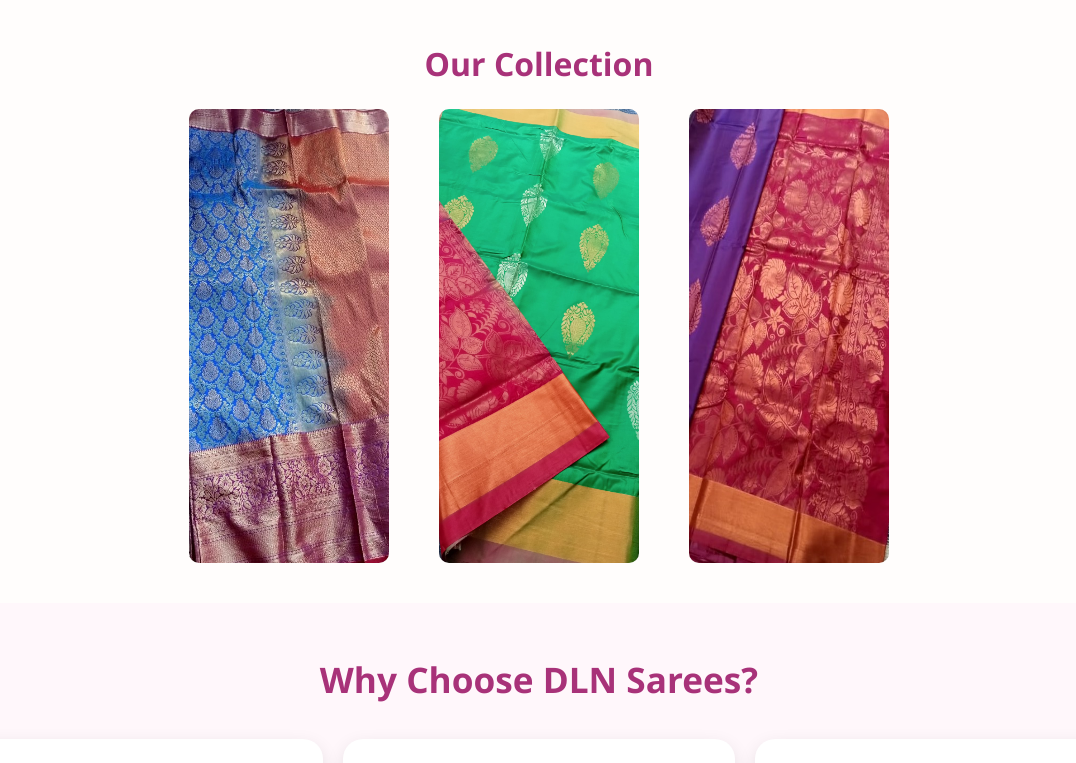
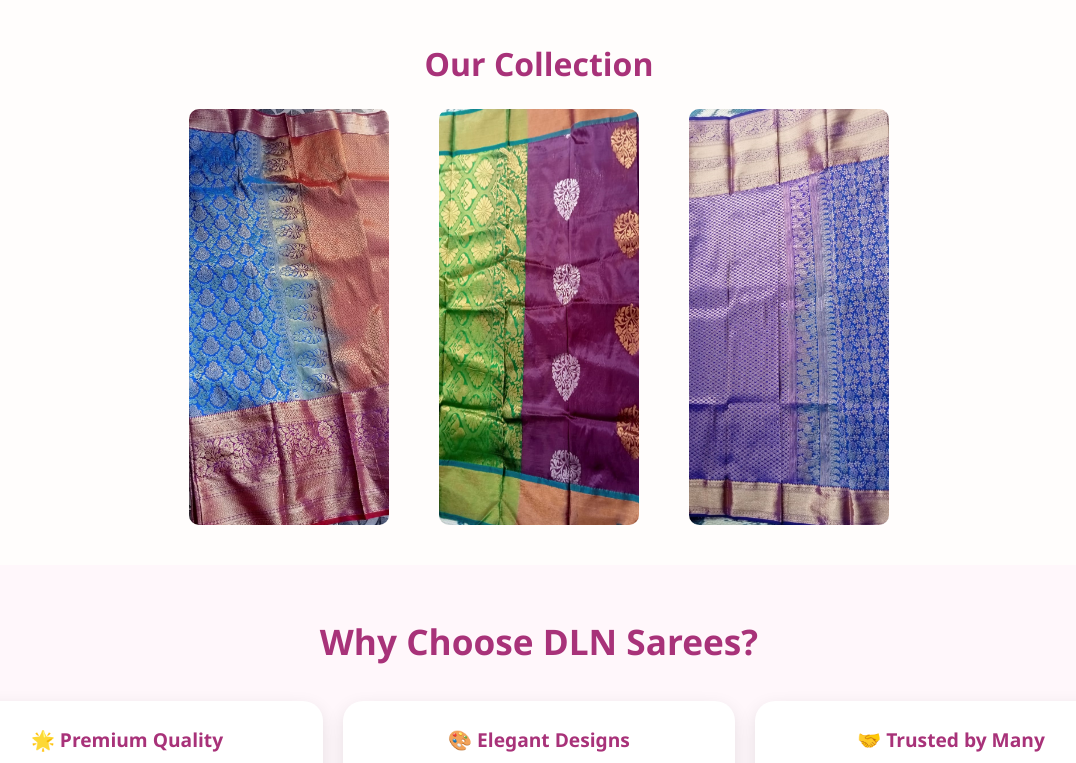
Before and after one commit to channa620/dln, a plain HTML site: page index.html in a window 1280 px wide. Shown: the part 682-1445 px from the top of the page, without its empty margins (101-1177 px from the left). Drawn offline with Linux system fonts and the light colour scheme.

Commit message:
Update index.html

```diff
--- a/index.html
+++ b/index.html
@@ -311,9 +311,9 @@
   <section class="collection">
   <h2>Our Collection</h2>
   <div class="collection-grid">
-    <img src="images/6.jpeg" alt="Saree 1" class="clickable-img">
-    <img src="images/3.jpeg" alt="Saree 2" class="clickable-img">
-    <img src="images/2.jpeg" alt="Saree 3" class="clickable-img">
+    <img src="images/a4.jpeg" alt="Saree 1" class="clickable-img">
+    <img src="images/b3.jpeg" alt="Saree 2" class="clickable-img">
+    <img src="images/a3.jpeg" alt="Saree 3" class="clickable-img">
   </div>
 </section>
 
```
